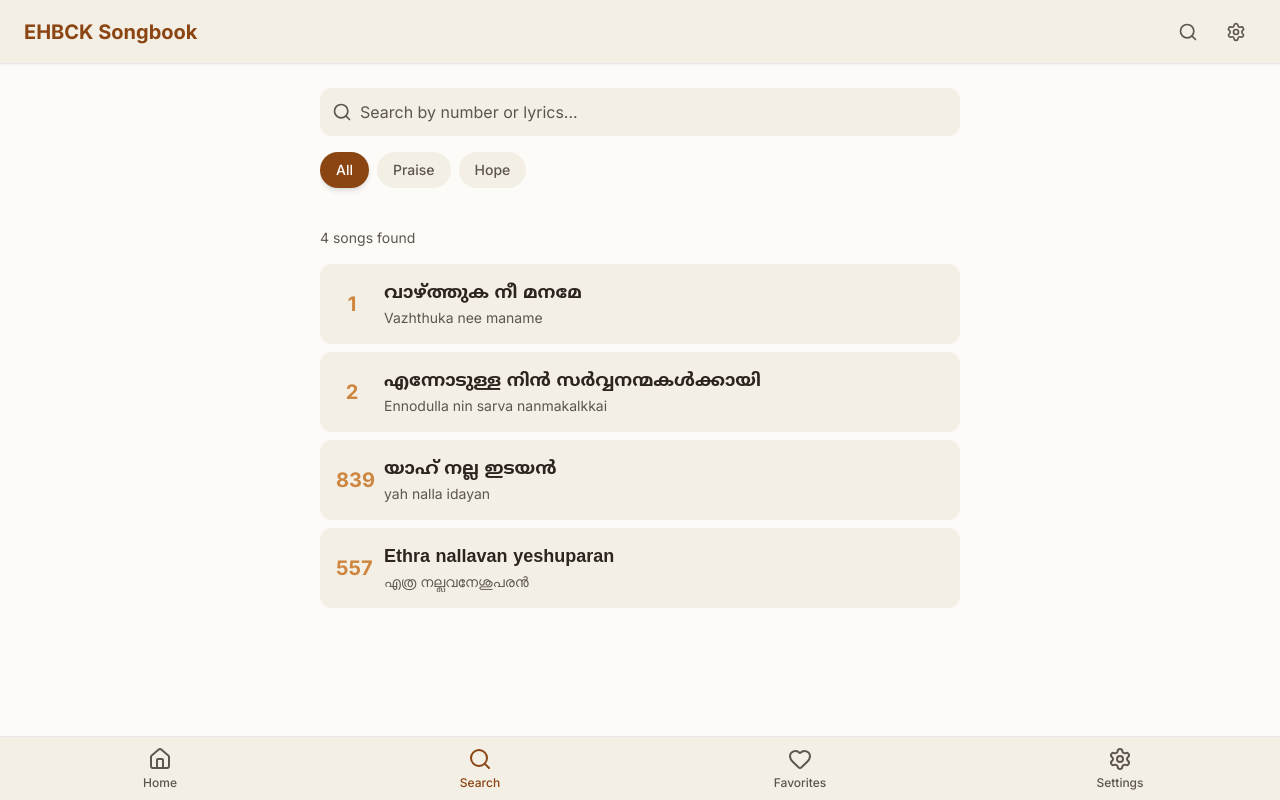
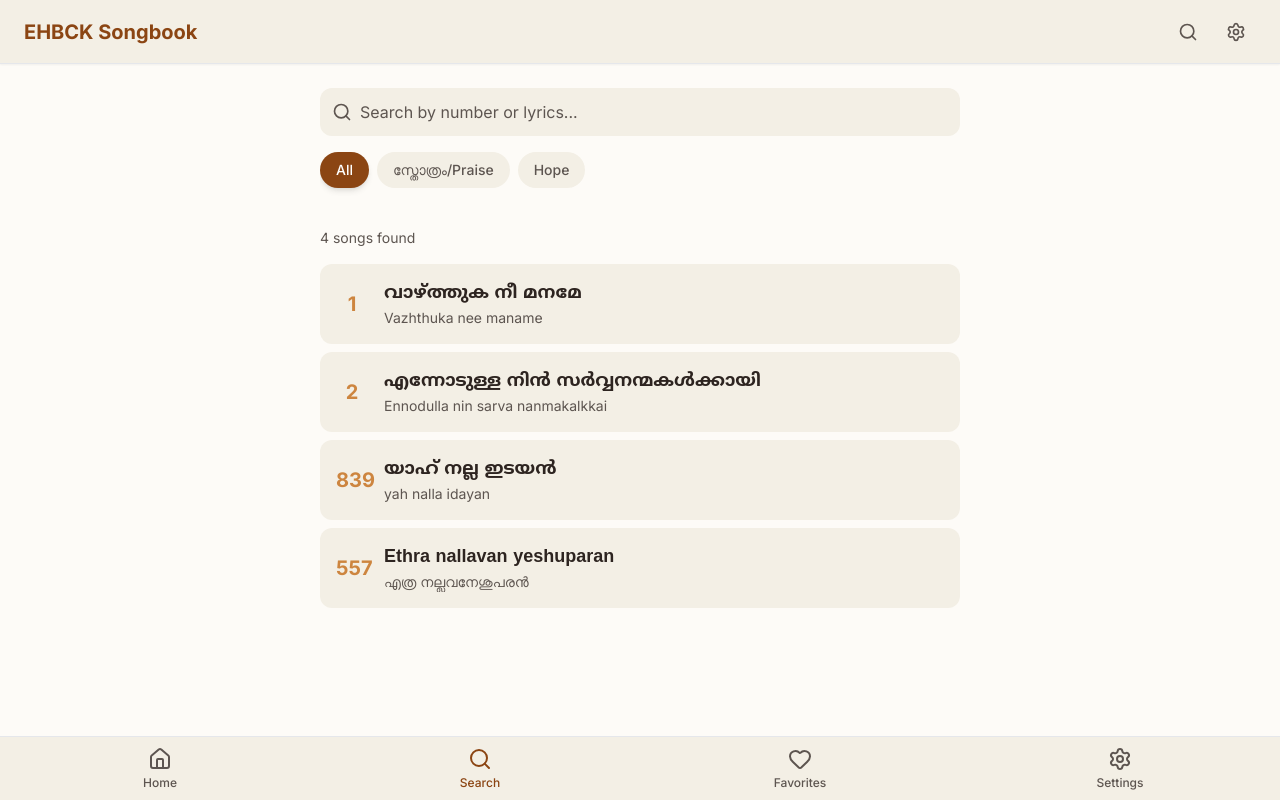
Before and after one commit to brianroyee/PWAsongbook, a React (Vite) app: page /search in a window 1280 px wide. Built offline with nearby package versions, Linux system fonts and the light colour scheme.

Commit message:
feat: Initialize core application structure with routing, global styling, UI components, page transitions, and song data.

```diff
--- a/package.json
+++ b/package.json
@@ -11,6 +11,7 @@
   },
   "dependencies": {
     "autoprefixer": "^10.4.22",
+    "framer-motion": "^12.23.24",
     "fuse.js": "^7.1.0",
     "lucide-react": "^0.554.0",
     "postcss": "^8.5.6",
--- a/src/App.tsx
+++ b/src/App.tsx
@@ -7,12 +7,12 @@ import { SongView } from './components/features/SongView';
 import { Favorites } from './pages/Favorites';
 import { useAppStore } from './store/useAppStore';
 import { songs as localSongs } from './lib/songs';
+import { PageTransition } from './components/layout/PageTransition';
 
 function App() {
   const { setSongs } = useAppStore();
 
   useEffect(() => {
-    // Load songs from local data on mount
     setSongs(localSongs);
   }, [setSongs]);
 
@@ -20,10 +20,10 @@ function App() {
     <BrowserRouter>
       <Routes>
         <Route path="/" element={<AppShell />}>
-          <Route index element={<Home />} />
-          <Route path="song/:id" element={<SongView />} />
-          <Route path="search" element={<Search />} />
-          <Route path="favorites" element={<Favorites />} />
+          <Route index element={<PageTransition><Home /></PageTransition>} />
+          <Route path="song/:id" element={<PageTransition><SongView /></PageTransition>} />
+          <Route path="search" element={<PageTransition><Search /></PageTransition>} />
+          <Route path="favorites" element={<PageTransition><Favorites /></PageTransition>} />
         </Route>
       </Routes>
     </BrowserRouter>
--- /dev/null
+++ b/src/components/layout/Hero.tsx
@@ -0,0 +1,8 @@
+
+
+export const Hero = () => (
+  <section className="hero">
+    <h1>EHBCK Songbook</h1>
+    <p>Explore the rich heritage of Malayalam hymns – search, read, and cherish.</p>
+  </section>
+);
--- /dev/null
+++ b/src/components/layout/PageTransition.tsx
@@ -0,0 +1,25 @@
+import type { ReactNode } from 'react';
+import { useLocation } from 'react-router-dom';
+import { AnimatePresence, motion } from 'framer-motion';
+
+interface PageTransitionProps {
+  children: ReactNode;
+}
+
+export const PageTransition = ({ children }: PageTransitionProps) => {
+  const location = useLocation();
+  return (
+    <AnimatePresence mode="wait">
+      <motion.div
+        key={location.pathname}
+        initial={{ opacity: 0, y: 20 }}
+        animate={{ opacity: 1, y: 0 }}
+        exit={{ opacity: 0, y: -20 }}
+        transition={{ duration: 0.35, ease: 'easeOut' }}
+        className="animate-fade-in-up"
+      >
+        {children}
+      </motion.div>
+    </AnimatePresence>
+  );
+};
--- a/src/data/songs.json
+++ b/src/data/songs.json
@@ -4,7 +4,7 @@
     "number": "1",
     "title_mal": "വാഴ്ത്തുക നീ മനമേ",
     "title_eng": "Vazhthuka nee maname",
-    "category": "സ്തോത്രം | Praise",
+    "category": "സ്തോത്രം/Praise",
     "chorus": {
       "mal": "വാഴ്ത്തുക നീ മനമേ- എൻ പരനേ-\nവാഴ്ത്തുക നീ മനമേ-",
       "eng": "Vazhthuka nee maname – en parane\nVazhthuka nee maname"
@@ -45,7 +45,7 @@
     "number": "2",
     "title_mal": "എന്നോടുള്ള നിൻ സർവ്വനന്മകൾക്കായി",
     "title_eng": "Ennodulla nin sarva nanmakalkkai",
-    "category": "സ്തോത്രം | Praise",
+    "category": "സ്തോത്രം/Praise",
     "verses": [
       {
         "mal": "എന്നോടുള്ള നിൻ സർവ്വനന്മകൾക്കായി ഞാൻ\nഎന്തു ചെയ്യേണ്ടുനിനക്കേശുപരാ! – ഇപ്പോൾ",
@@ -108,23 +108,23 @@
   "number": "557",
   "title_mal": "Ethra nallavan yeshuparan",
   "title_eng": "എത്ര നല്ലവനേശുപരൻ",
-  "category": "സ്തോത്രം | Praise",
+  "category": "സ്തോത്രം/Praise",
   "chorus": {
-    "mal": "Ethra nallavan yeshuparan\nMithra’manenikennuman\n\nNin thiru’chirakin marvel njanennum\nNir’bhayamai vasikum\nEthoru kedam varikilum ente\nYeshuvil charidum njan",
-    "eng": "എത്ര നല്ലവനേശുപരൻ\nമിത്രമാണെനിക്കെന്നുമവൻ\n\nതൻതിരുചിറകിൻ മറവിൽ\nഞാനെന്നും നിർഭയമായ് വസിക്കും \nഏതൊരു ഖേദവും വരികിലും എന്റെ\nയേശുവിൽ ചാരിടും ഞാൻ"
+    "eng": "Ethra nallavan yeshuparan\nMithra’manenikennuman\n\nNin thiru’chirakin marvel njanennum\nNir’bhayamai vasikum\nEthoru kedam varikilum ente\nYeshuvil charidum njan",
+    "mal": "എത്ര നല്ലവനേശുപരൻ\nമിത്രമാണെനിക്കെന്നുമവൻ\n\nതൻതിരുചിറകിൻ മറവിൽ\nഞാനെന്നും നിർഭയമായ് വസിക്കും \nഏതൊരു ഖേദവും വരികിലും എന്റെ\nയേശുവിൽ ചാരിടും ഞാൻ"
   },
   "verses": [
     {
-      "mal": "Enne karangalil vahichidum than\n  Ente kannuneer thudachidum than\n  Kurirul mudumen jeevitha’vaziyil\n  Anugrhamay nadathum",
-      "eng": "എന്നെ കരങ്ങളിൽ വഹിച്ചിടും താൻ\nഎന്റെ കണ്ണുനീർ തുടച്ചിടും താൻ\nകാരിരുൾ മൂടുമെൻ ജീവിതവഴിയിൽ\nഅനുഗ്രഹമായ് നടത്തും"
+      "eng": "Enne karangalil vahichidum than\n  Ente kannuneer thudachidum than\n  Kurirul mudumen jeevitha’vaziyil\n  Anugrhamay nadathum",
+      "mal": "എന്നെ കരങ്ങളിൽ വഹിച്ചിടും താൻ\nഎന്റെ കണ്ണുനീർ തുടച്ചിടും താൻ\nകാരിരുൾ മൂടുമെൻ ജീവിതവഴിയിൽ\nഅനുഗ്രഹമായ് നടത്തും"
     },
     {
-      "mal": "Enne vilichaven viswasthanam\n  Ennum Maratha valla’bhanam\n  Inne’enikka’kayal’akulamilla\n  Mannaven’en thunayam",
-      "eng": "എന്നെ വിളിച്ചവൻ വിശ്വസ്തനാം\nഎന്നും മാറാത്ത വല്ലഭനാം\nഇന്നെനിക്കാകയാലാകുലമില്ല\nമന്നവനെൻ തുണയാം"
+      "eng": "Enne vilichaven viswasthanam\n  Ennum Maratha valla’bhanam\n  Inne’enikka’kayal’akulamilla\n  Mannaven’en thunayam",
+      "mal": "എന്നെ വിളിച്ചവൻ വിശ്വസ്തനാം\nഎന്നും മാറാത്ത വല്ലഭനാം\nഇന്നെനിക്കാകയാലാകുലമില്ല\nമന്നവനെൻ തുണയാം"
     },
     {
-      "mal": "Loka’sukangale thyegichidum njan\n  Sneha’nathane anugamikum\n  Nindakal sahichum jevane pakachum\n  Poruthu’menna’yussellam",
-      "eng": "ലോകസുഖങ്ങളെ ത്യജിച്ചിടും ഞാൻ\nസ്നേഹനാഥനെ അനുഗമിക്കും\nനിന്ദകൾ സഹിച്ചും ജീവനെ പകച്ചും\nപൊരുതുമെന്നായുസ്സെല്ലാം"
+      "eng": "Loka’sukangale thyegichidum njan\n  Sneha’nathane anugamikum\n  Nindakal sahichum jevane pakachum\n  Poruthu’menna’yussellam",
+      "mal": "ലോകസുഖങ്ങളെ ത്യജിച്ചിടും ഞാൻ\nസ്നേഹനാഥനെ അനുഗമിക്കും\nനിന്ദകൾ സഹിച്ചും ജീവനെ പകച്ചും\nപൊരുതുമെന്നായുസ്സെല്ലാം"
     }
   ]
 }
--- a/src/index.css
+++ b/src/index.css
@@ -1,14 +1,8 @@
-@import url("https://fonts.googleapis.com/css2?family=Inter:wght@400;500;600;700&family=Manjari:wght@400;700&display=swap");
+@import url("https://fonts.googleapis.com/css2?family=Inter:wght@400;500;600;700&family=Manjari:wght@400;700&family=Noto+Sans+Malayalam:wght@400;700&display=swap");
 
 @tailwind base;
-/* Modern design tokens */
+/* Warm color palette */
 :root {
-  --color-primary: hsl(210, 30%, 12%);
-  --color-secondary: hsl(210, 30%, 18%);
-  --color-accent: hsl(210, 70%, 55%);
-  --color-bg-primary: hsl(210, 30%, 10%);
-  --color-bg-secondary: hsl(210, 30%, 15%);
-  --color-bg-glass: hsla(210, 30%, 12%, 0.6);
   --color-text-primary: hsl(0, 0%, 95%);
   --color-text-secondary: hsl(0, 0%, 70%);
 }
```
Also changed, not shown: 1 other file (tests, documents, lock files or other folders).
